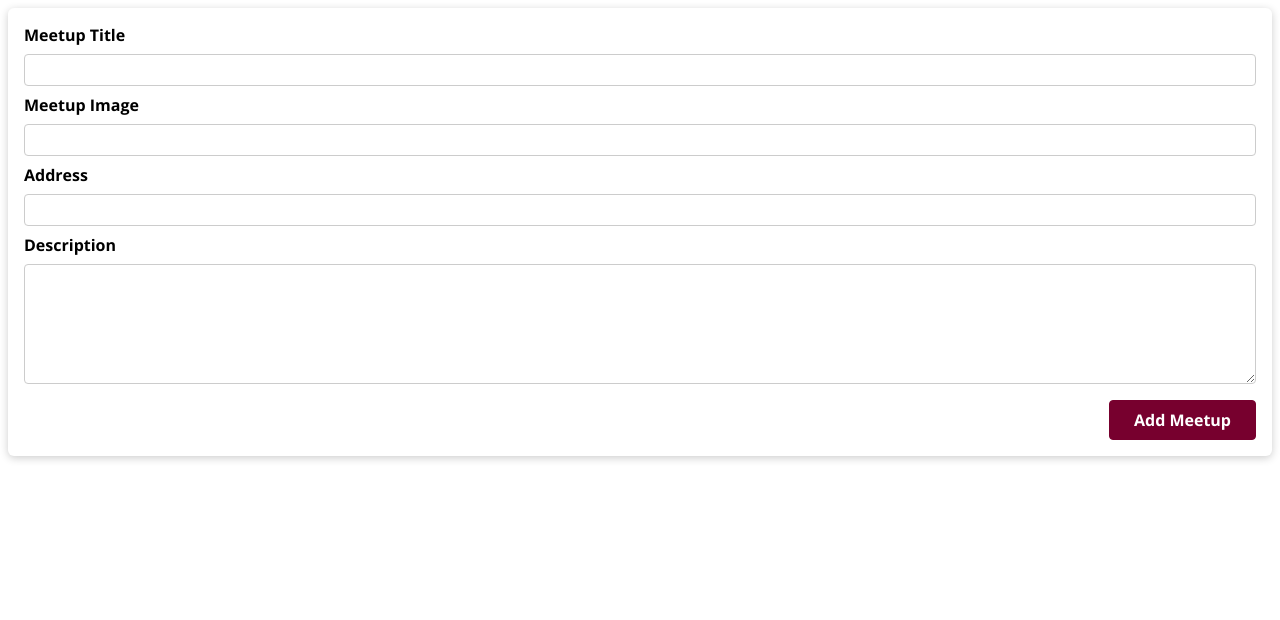
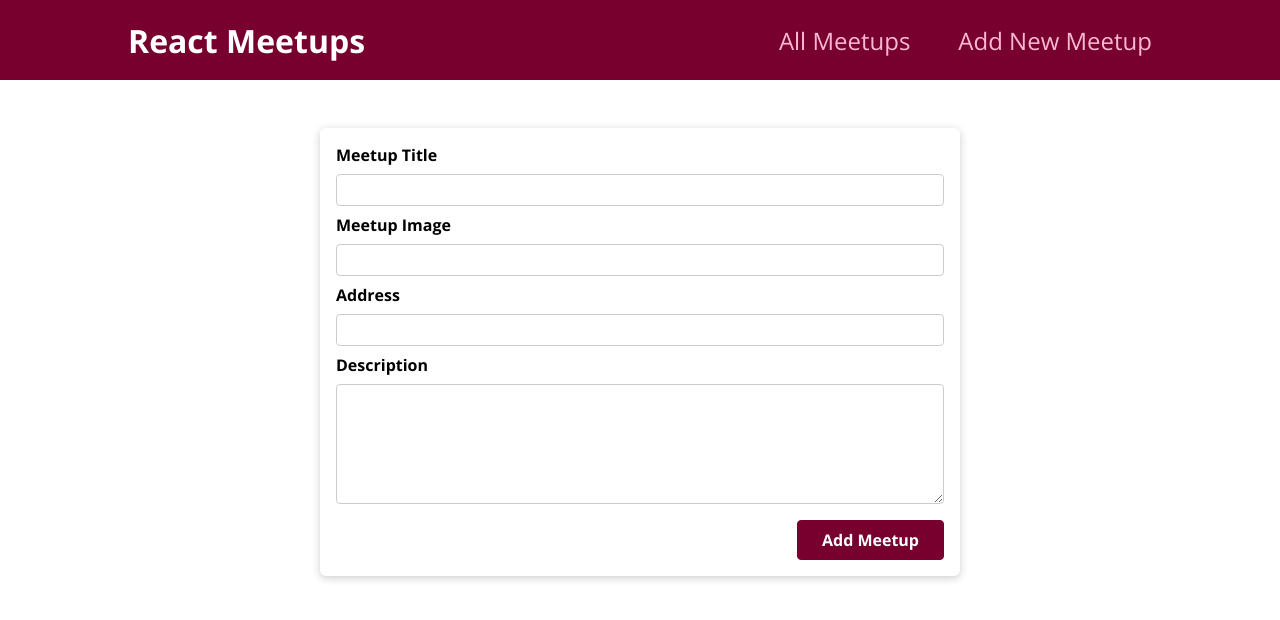
Before and after one commit to impruthvi/meetups-nextjs, a Next.js app: page /new-meetup in a window 1280 px wide. Shown: the top 620 px of the page. Built offline with nearby package versions, Linux system fonts and the light colour scheme.

Commit message:
The __app.js File & Layout Wrapper

```diff
--- a/components/layout/MainNavigation.js
+++ b/components/layout/MainNavigation.js
@@ -1,3 +1,4 @@
+import Link from 'next/link';
 import classes from './MainNavigation.module.css';
 
 function MainNavigation() {
@@ -8,10 +9,10 @@ function MainNavigation() {
       <nav>
         <ul>
           <li>
-            <Link to='/'>All Meetups</Link>
+            <Link href='/'>All Meetups</Link>
           </li>
           <li>
-            <Link to='/new-meetup'>Add New Meetup</Link>
+            <Link href='/new-meetup'>Add New Meetup</Link>
           </li>
         </ul>
       </nav>
--- a/pages/_app.js
+++ b/pages/_app.js
@@ -1,7 +1,11 @@
+import Layout from "../components/layout/Layout";
 import '../styles/globals.css'
 
 function MyApp({ Component, pageProps }) {
-  return <Component {...pageProps} />
+  return <Layout>
+
+    <Component {...pageProps} />
+    </Layout>
 }
 
 export default MyApp
--- a/styles/globals.css
+++ b/styles/globals.css
@@ -6,6 +6,7 @@
 
 body {
   font-family: 'Open Sans', 'Lato', sans-serif;
+  margin: 0;
 }
 
 h1,
```
Also changed, not shown: components/meetups/NewMeetupForm.js (+12 -12 lines).
